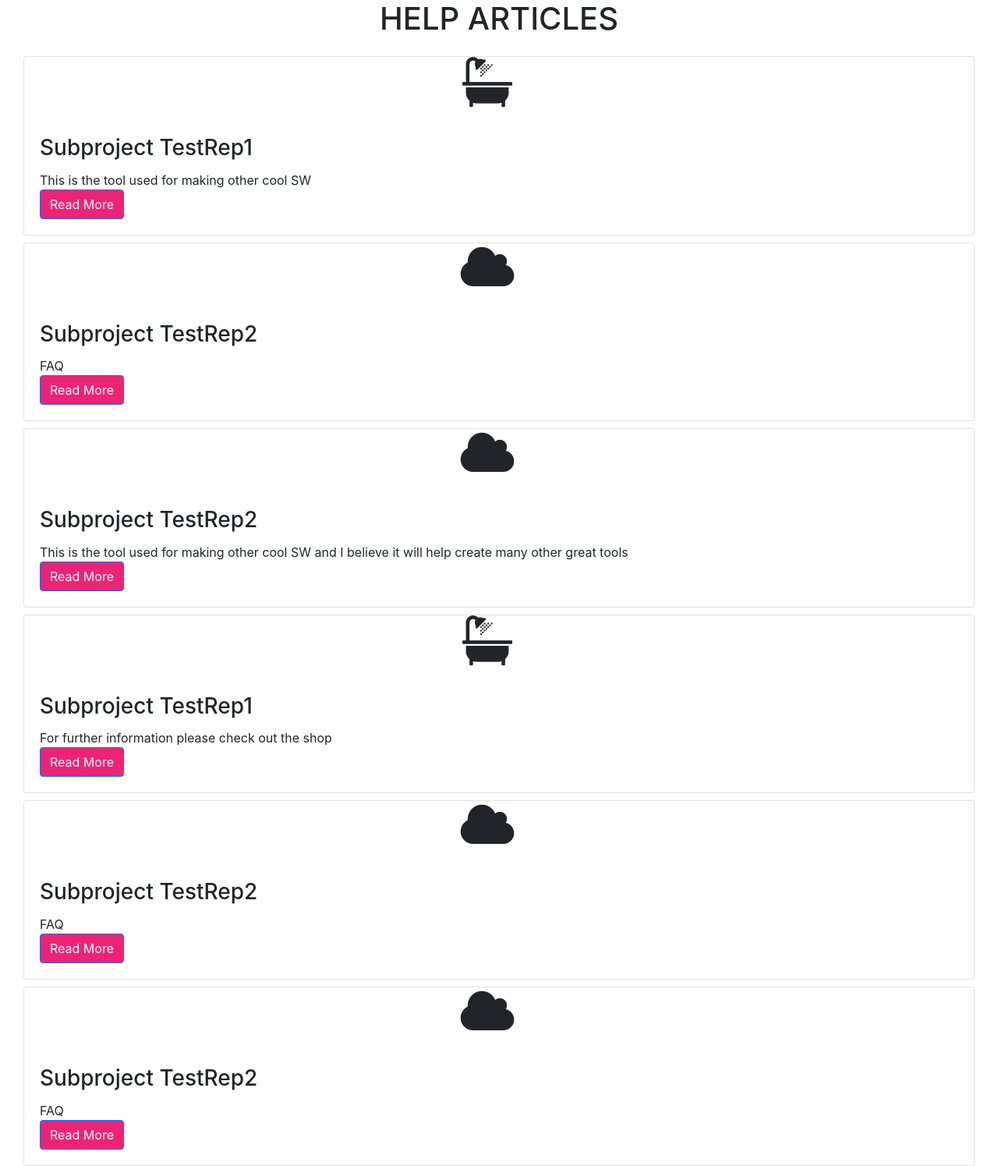
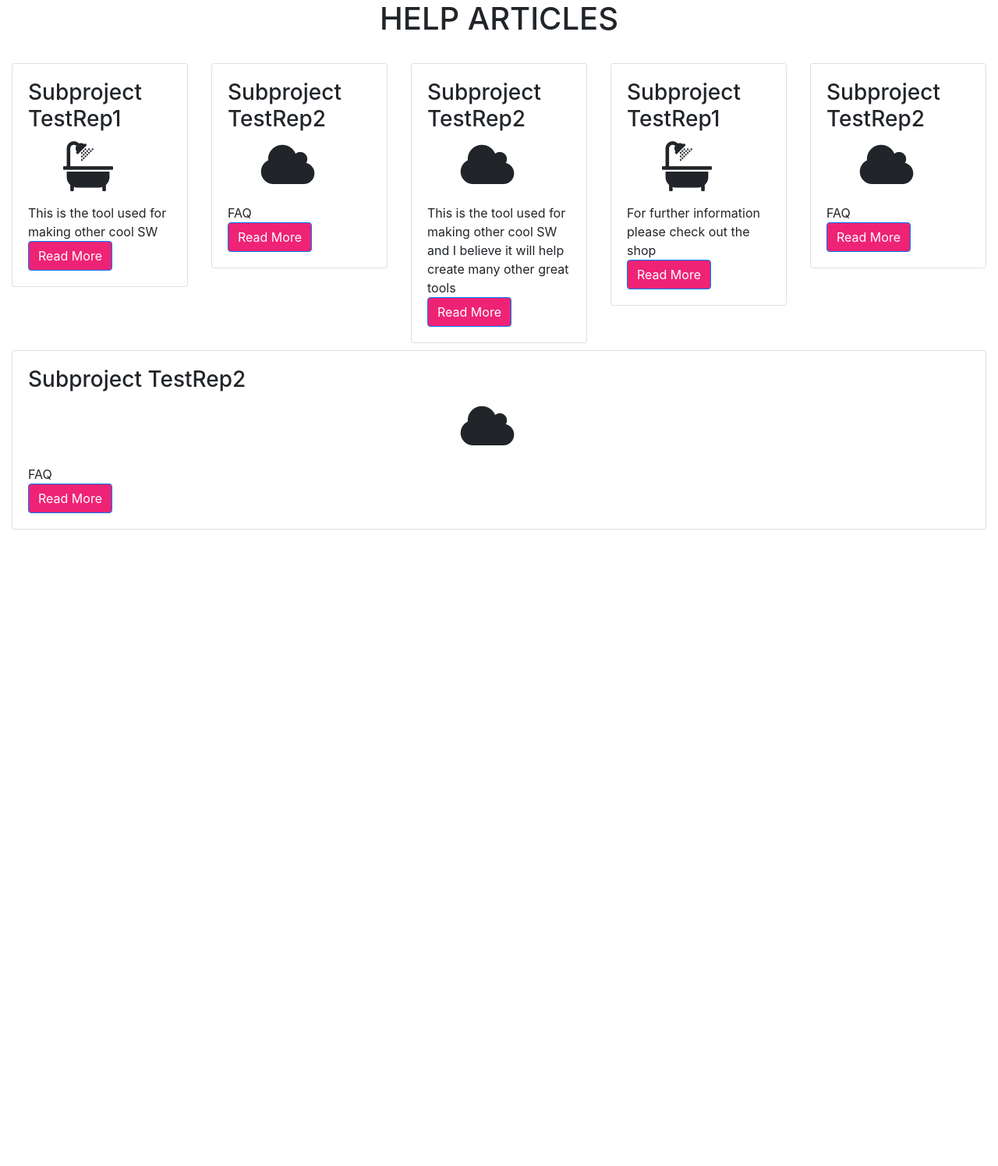
Before and after one commit to TestOrgLeonB/testorgleonb.github.io, a Jekyll site: the page built from README.md, in a window 1280 px wide. Shown: the whole page at 78% size. Built offline with Jekyll 4.4.1, drawn with Linux system fonts in a browser that asks for light colours; our own code applies the rules of GitHub Pages for plain Markdown files; after the commit the page ends 900 px from its top, so only the background shows below that.

Commit message:
fixed row

```diff
--- a/_layouts/default.html
+++ b/_layouts/default.html
@@ -11,7 +11,7 @@
 <body>
     <div class="container-fluid">
         <h1 class="text-center mb-4">HELP ARTICLES</h1>
-            <div class="row-cols-1 row-cols-md-2 row-cols-lg-3 g-3">
+            <div class="row row-cols-1 row-cols-md-2 row-cols-lg-3 g-3">
                 {% for project in site.data.projects %}
                     {% for subproject in project %}
                         {% assign remainder = forloop.index0 | modulo: 2 %}
@@ -19,17 +19,18 @@
                             <div class="col">
                             <!-- <div class="col-lg-3 col-md-4 col-sm-12 col-xs-12 mb-4"> -->
                                 <div class="card align-items-stretch" style="margin-top: 1vh;">
-                                    <div class="row card-img-top">
-                                        <div class="col">
-                                            <div class="text-center mb-3">
-                                                <i class="{{subproject.icon}}" style="font-size: 4rem;"></i>
-                                            </div>
-                                        </div>
-                                    </div>
+
                                     <div class="card-body">
                                         <div class="row">
                                             <div class="col">
                                                 <h3 class="card-title">{{ subproject.title }}</h3>
+                                            </div>
+                                        </div>
+                                        <div class="row card-img-top">
+                                            <div class="col">
+                                                <div class="text-center mb-3">
+                                                    <i class="{{subproject.icon}}" style="font-size: 4rem;"></i>
+                                                </div>
                                             </div>
                                         </div>
                                         <div class="row">
@@ -37,7 +38,7 @@
                                                 <p class="card-text">{{subproject.description}}</p>
                                             </div>
                                         </div>
-                                        <div class="row justify-content-end">
+                                        <div class="row"  style="display: flex; justify-content: flex-end;">
                                             <div class="col">
                                                 <a href="{{ subproject.url }}" class="btn btn-primary" style="background-color: #EE2375;">Read More</a>
                                             </div>
```
